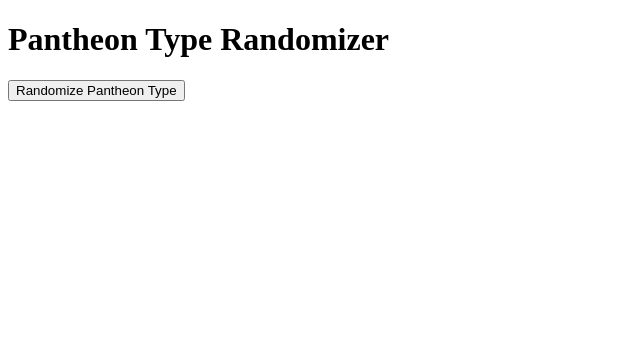
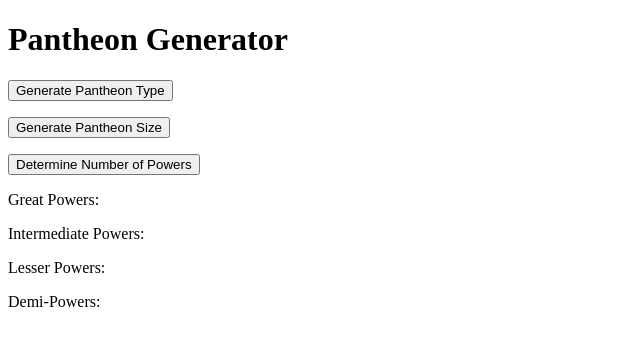
Before and after one commit to ouchmyothereye/wb_generator, a plain HTML site: page index.html in a window 1280 px wide. Shown: the whole page, without its empty margins (0-640 px from the left). Drawn offline with Linux system fonts and the light colour scheme.

Commit message:
Update index.html

```diff
--- a/index.html
+++ b/index.html
@@ -3,13 +3,30 @@
 <head>
     <meta charset="UTF-8">
     <meta name="viewport" content="width=device-width, initial-scale=1.0">
-    <title>Pantheon Randomizer</title>
+    <title>Pantheon Generator</title>
+    <!-- Add link to your CSS file here if you have one -->
 </head>
 <body>
-    <h1>Pantheon Type Randomizer</h1>
-    <button id="randomizeButton">Randomize Pantheon Type</button>
-    <p id="pantheonChoice"></p>
+    <h1>Pantheon Generator</h1>
 
-    <script src="https://ouchmyothereye.github.io/wb_generator/js/script.js"></script>
+    <!-- Pantheon Type -->
+    <button id="generatePantheonType">Generate Pantheon Type</button>
+    <p id="pantheonType"></p>
+
+    <!-- Pantheon Size -->
+    <button id="generatePantheonSize">Generate Pantheon Size</button>
+    <p id="pantheonSize"></p>
+
+    <!-- Number of Powers based on Pantheon Size -->
+    <button id="determinePowers">Determine Number of Powers</button>
+    <p>Great Powers: <span id="numGreat"></span></p>
+    <p>Intermediate Powers: <span id="numIntermediate"></span></p>
+    <p>Lesser Powers: <span id="numLesser"></span></p>
+    <p>Demi-Powers: <span id="numDemi"></span></p>
+
+    <!-- Add more sections for other attributes like organization, involvement, portfolios, and alignment -->
+
+    <!-- Script -->
+    <script src="script.js"></script>
 </body>
 </html>
```
